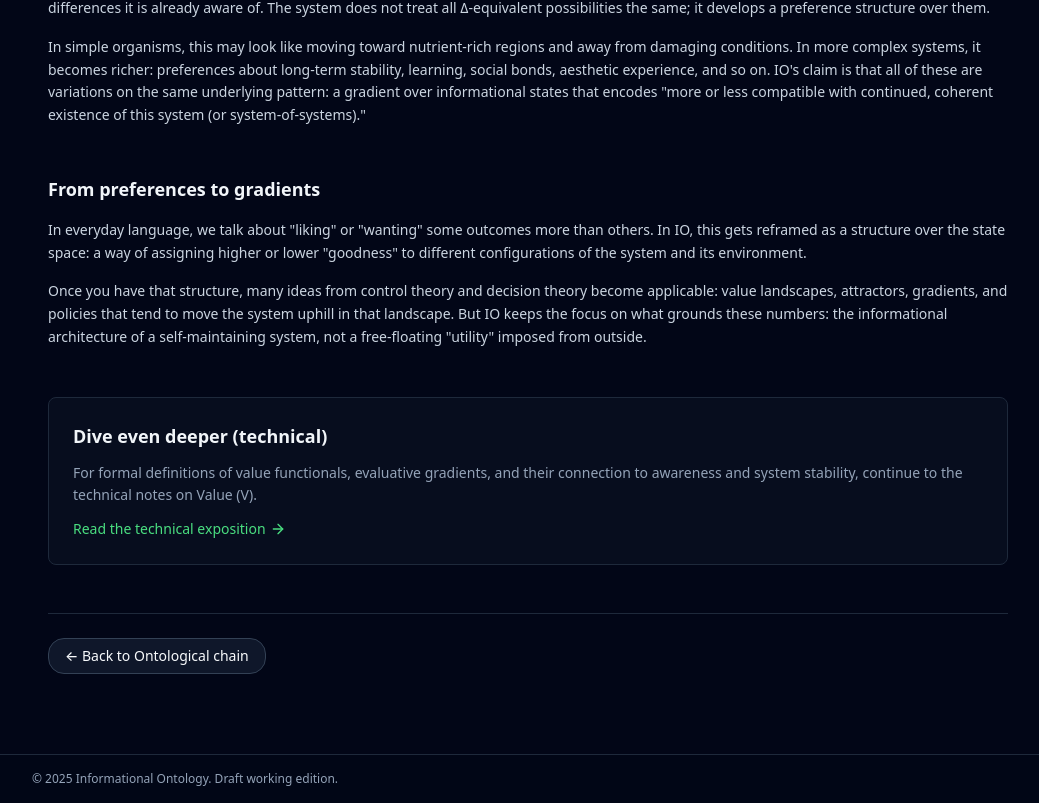
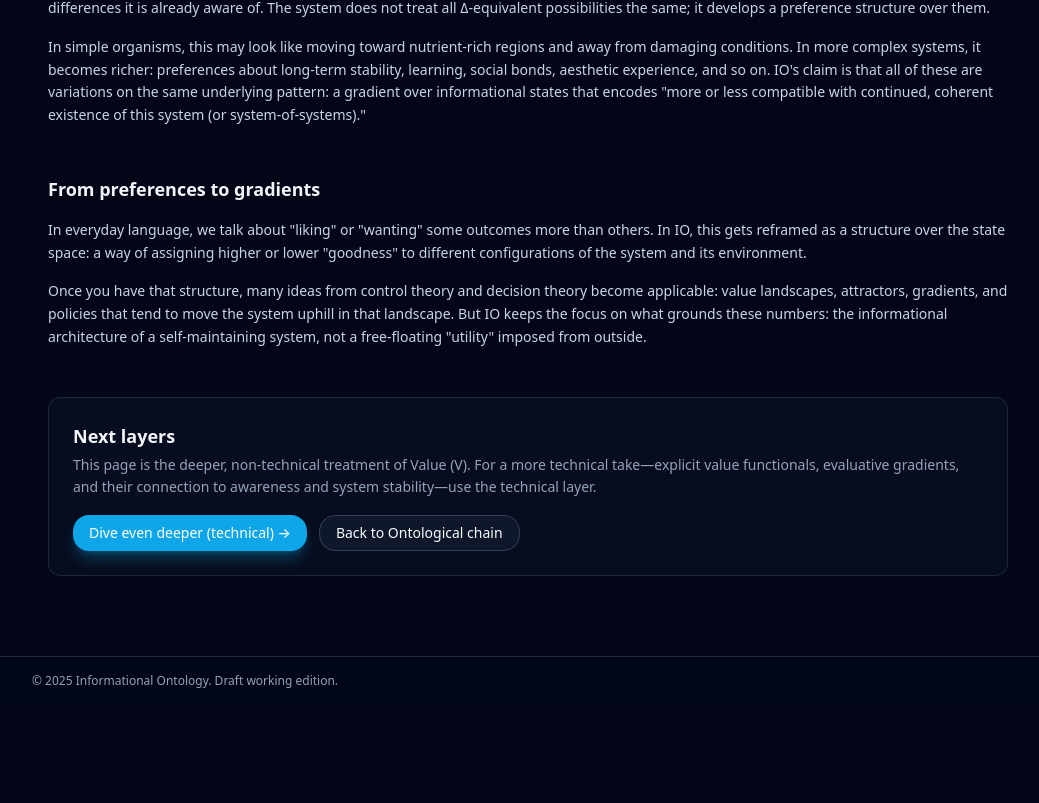
Before and after one commit to MindsEye69/information-ontology-site, a Next.js app: page /deep/value in a window 1280 px wide. Shown: the part 494-1297 px from the top of the page, without its empty margins (112-1151 px from the left). After the commit the page ends 1199 px from the top, so only its background shows below. Built offline with nearby package versions, Linux system fonts and the light colour scheme.

Commit message:
Fix broken linkage still again v2

```diff
--- a/app/deep/purpose/page.tsx
+++ b/app/deep/purpose/page.tsx
@@ -2,7 +2,6 @@
 
 import type { Metadata } from "next";
 import Link from "next/link";
-import { ArrowRight } from "lucide-react";
 import { Button } from "@/components/ui/button";
 
 export const metadata: Metadata = {
@@ -82,41 +81,3 @@ export default function PurposeDeepDivePage() {
         </p>
         <p className="text-sm text-slate-300 leading-relaxed">
           For a simple organism, that might mean cycling through feeding,
-          resting, and reproduction in ways that keep the organism intact. For a
-          complex agent, it may involve long-term projects, norms, or missions.
-          In both cases, what makes them &quot;purposes&quot; is that they are
-          sustained by informational structures (I, A, M) and value gradients
-          (V) that select some futures over others.
-        </p>
-      </section>
-
-      {/* Dive even deeper box */}
-      <section className="rounded-lg border border-slate-800 bg-slate-900/40 p-6 space-y-3">
-        <h2 className="text-lg font-semibold text-slate-100">
-          Dive even deeper (technical)
-        </h2>
-        <p className="text-sm text-slate-400 leading-relaxed">
-          For a formal treatment of policies, attractors, purpose functionals,
-          and teleodynamic structure in IO, continue to the technical notes on
-          Purpose (P).
-        </p>
-        <Link
-          href="/deep/purpose/formal"
-          className="inline-flex items-center text-sm font-medium text-purple-300 hover:text-purple-200"
-        >
-          Read the technical exposition
-          <ArrowRight className="ml-1 h-4 w-4" />
-        </Link>
-      </section>
-
-      {/* Back link (optional) */}
-      <section className="border-t border-slate-800 pt-6">
-        <Link href="/ontology">
-          <Button variant="outline" className="border-slate-700">
-            ← Back to Ontological chain
-          </Button>
-        </Link>
-      </section>
-    </main>
-  );
-}
--- a/app/deep/value/page.tsx
+++ b/app/deep/value/page.tsx
@@ -2,7 +2,6 @@
 
 import type { Metadata } from "next";
 import Link from "next/link";
-import { ArrowRight } from "lucide-react";
 import { Button } from "@/components/ui/button";
 
 export const metadata: Metadata = {
@@ -89,32 +88,32 @@ export default function ValueDeepDivePage() {
         </p>
       </section>
 
-      {/* Dive even deeper box */}
-      <section className="rounded-lg border border-slate-800 bg-slate-900/40 p-6 space-y-3">
-        <h2 className="text-lg font-semibold text-slate-100">
-          Dive even deeper (technical)
-        </h2>
-        <p className="text-sm text-slate-400 leading-relaxed">
-          For formal definitions of value functionals, evaluative gradients, and
-          their connection to awareness and system stability, continue to the
-          technical notes on Value (V).
+      {/* Next layers card (matches other pages) */}
+      <section className="mt-8 rounded-xl border border-slate-800 bg-slate-900/40 p-6">
+        <h2 className="text-lg font-semibold text-slate-100">Next layers</h2>
+        <p className="mt-1 text-sm text-slate-400 leading-relaxed">
+          This page is the deeper, non-technical treatment of Value (V). For a
+          more technical take—explicit value functionals, evaluative gradients,
+          and their connection to awareness and system stability—use the
+          technical layer.
         </p>
-        <Link
-          href="/deep/value/formal"
-          className="inline-flex items-center text-sm font-medium text-green-400 hover:text-green-300"
-        >
-          Read the technical exposition
-          <ArrowRight className="ml-1 h-4 w-4" />
-        </Link>
-      </section>
 
-      {/* Back link (optional, matches other deep pages) */}
-      <section className="border-t border-slate-800 pt-6">
-        <Link href="/ontology">
-          <Button variant="outline" className="border-slate-700">
-            ← Back to Ontological chain
-          </Button>
-        </Link>
+        <div className="mt-4 flex flex-col gap-3 sm:flex-row">
+          <Link href="/deep/value/formal">
+            <Button className="w-full sm:w-auto">
+              Dive even deeper (technical) →
+            </Button>
+          </Link>
+
+          <Link href="/ontology">
+            <Button
+              variant="outline"
+              className="w-full border-slate-700 sm:w-auto"
+            >
+              Back to Ontological chain
+            </Button>
+          </Link>
+        </div>
       </section>
     </main>
   );
```
